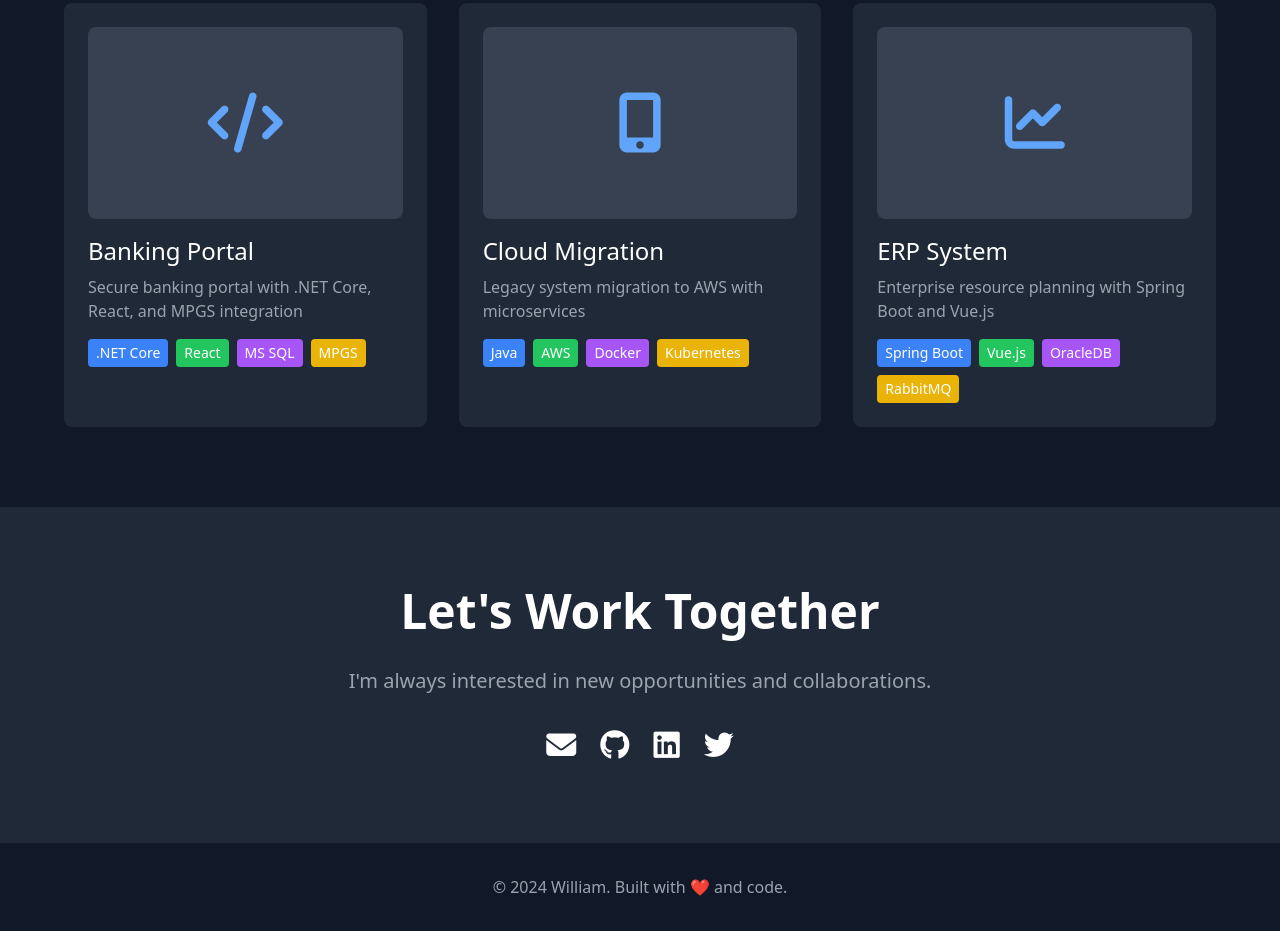
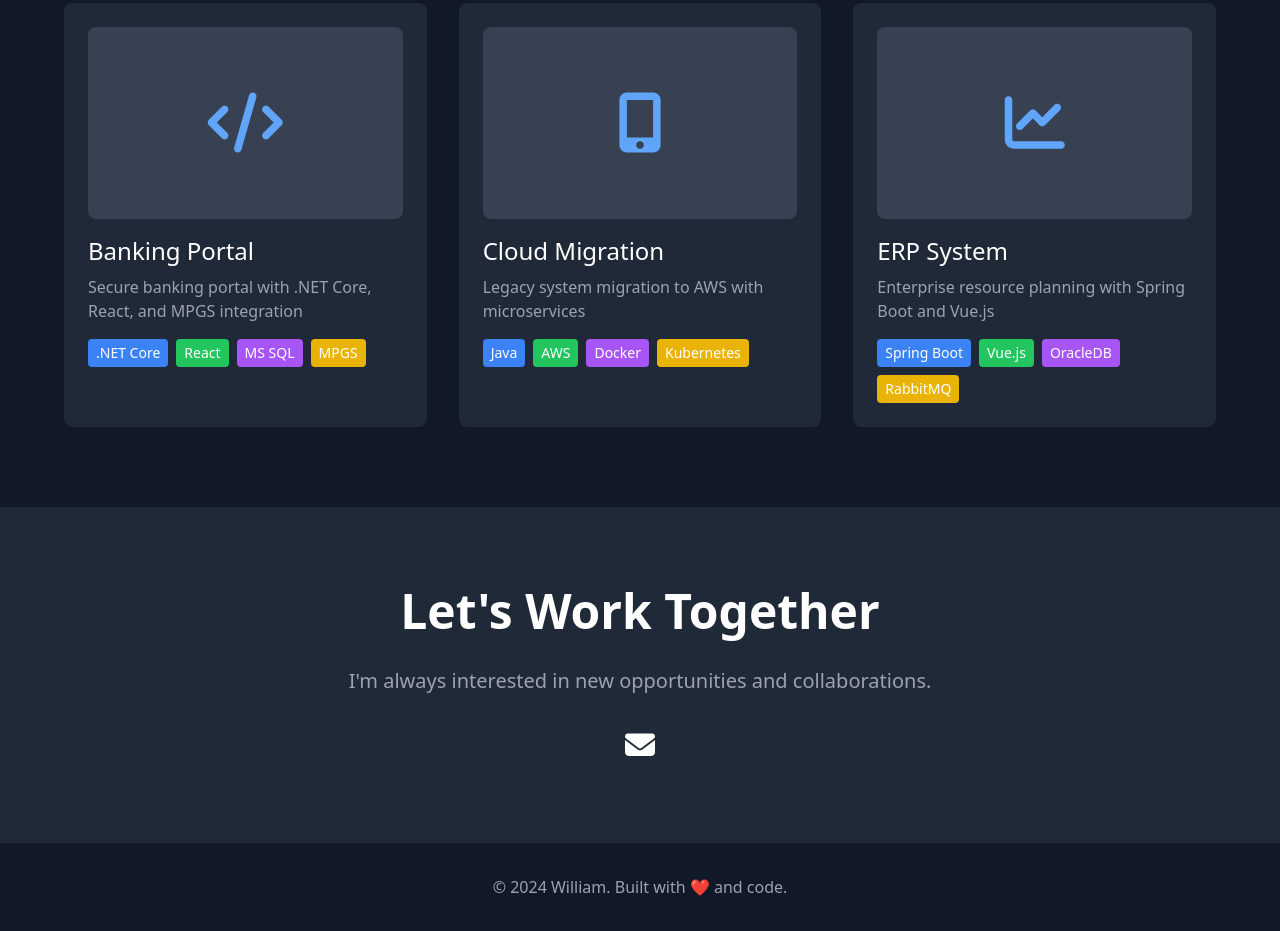
Before and after one commit to ettetwe123/profile, a plain HTML site: page index.html in a window 1280 px wide. Shown: the part 4313-5244 px from the top of the page. Drawn offline with nearby package versions, Linux system fonts and the light colour scheme.

Commit message:
update profile with deepsite

```diff
--- a/index.html
+++ b/index.html
@@ -577,17 +577,8 @@
       <h2 class="text-4xl md:text-5xl font-bold mb-8 reveal">Let's Work Together</h2>
       <p class="text-xl text-gray-400 mb-8 reveal">I'm always interested in new opportunities and collaborations.</p>
       <div class="flex justify-center space-x-6 reveal">
-        <a href="mailto:jane@example.com" class="text-3xl hover:text-blue-400 transition-colors">
+        <a href="mailto:drapery-dingo-lend@duck.com" class="text-3xl hover:text-blue-400 transition-colors">
           <i class="fas fa-envelope"></i>
-        </a>
-        <a href="https://github.com" class="text-3xl hover:text-blue-400 transition-colors">
-          <i class="fab fa-github"></i>
-        </a>
-        <a href="https://linkedin.com" class="text-3xl hover:text-blue-400 transition-colors">
-          <i class="fab fa-linkedin"></i>
-        </a>
-        <a href="https://twitter.com" class="text-3xl hover:text-blue-400 transition-colors">
-          <i class="fab fa-twitter"></i>
         </a>
       </div>
     </div>
```
